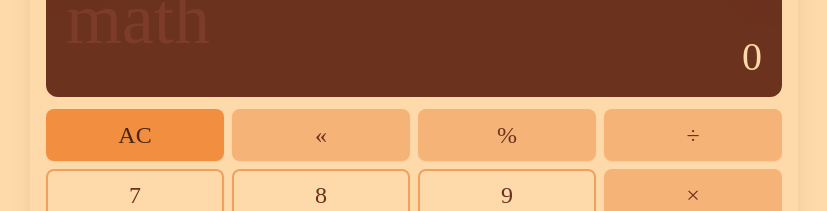
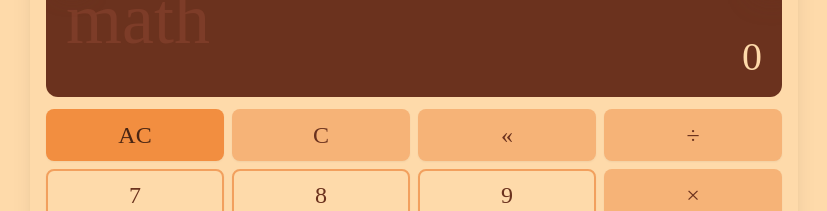
Before and after one commit to AllanKirui/calculate-it, a Vue app: page /math in a window 1280 px wide. Shown: the part 255-466 px from the top of the page, without its empty margins (226-1053 px from the left). Built offline with nearby package versions, Linux system fonts and the light colour scheme.

Commit message:
Update markup, logic for clearing calc screen

```diff
--- a/src/views/ViewMath.vue
+++ b/src/views/ViewMath.vue
@@ -44,10 +44,9 @@
   <!-- The Buttons -->
   <div class="buttons-container md:min-h-full grid grid-cols-4 grid-rows-5 gap-2 text-2xl mt-3">
     <!-- Row 1 Buttons -->
-    <button v-if="!mathData.expression" @click="clear('all')" class="btn btn-clear">AC</button>
-    <button v-else @click="clear" class="btn btn-clear">C</button>
+    <button @click="clear('all')" class="btn btn-clear">AC</button>
+    <button @click="clear" class="btn btn-operators">C</button>
     <button @click="backspace" class="btn btn-operators">&laquo;</button>
-    <button class="btn btn-operators">%</button>
     <button @click="setOperation('÷')" class="btn btn-operators">÷</button>
 
     <!-- Row 2 Buttons -->
@@ -276,14 +275,14 @@ const storeExpression = () => {
 }
 
 const clear = (type) => {
-  if (type === "all") mathData.history = null
-
   integerPortion.value = ""
   mathData.currentOperand = ""
   mathData.result = ""
   mathData.previousOperand = ""
   mathData.operation = ""
   mathData.expression = null
+
+  if (type === "all") mathData.history = null
 }
 
 const backspace = () => {
```
